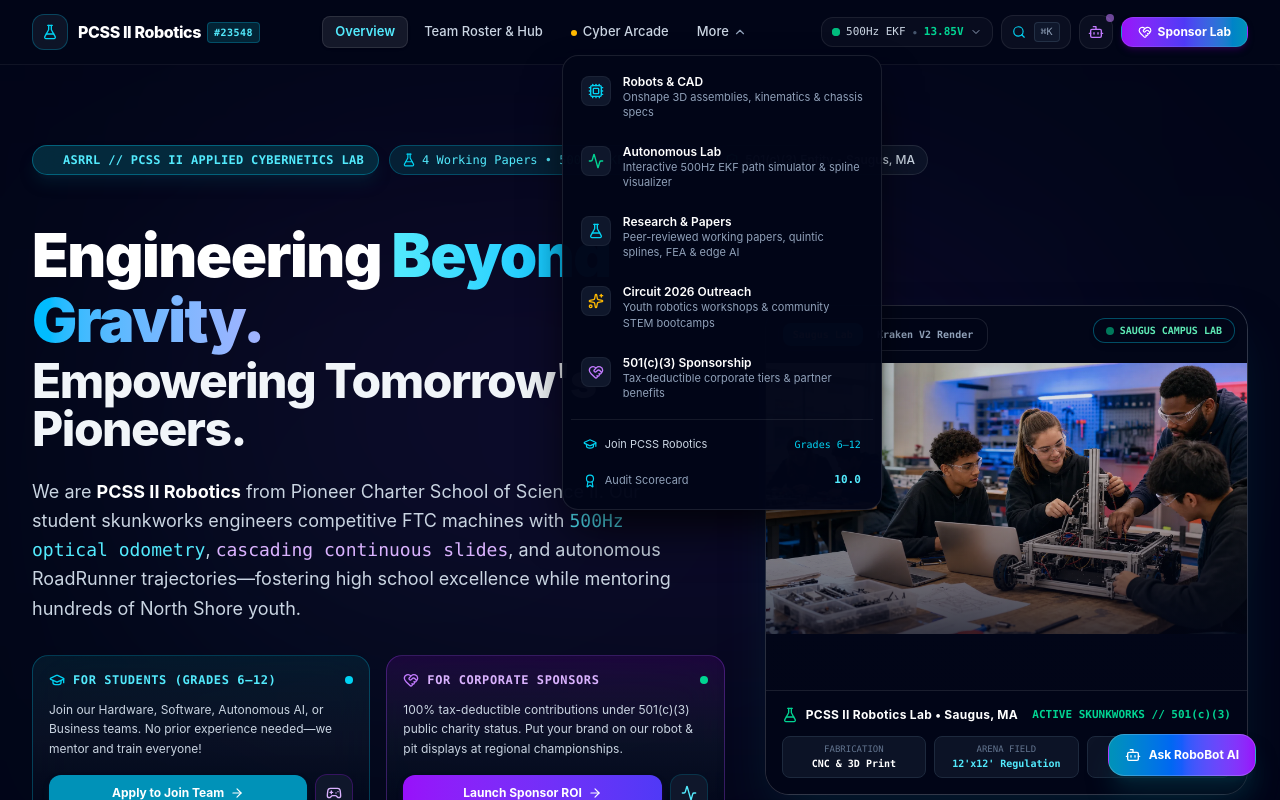
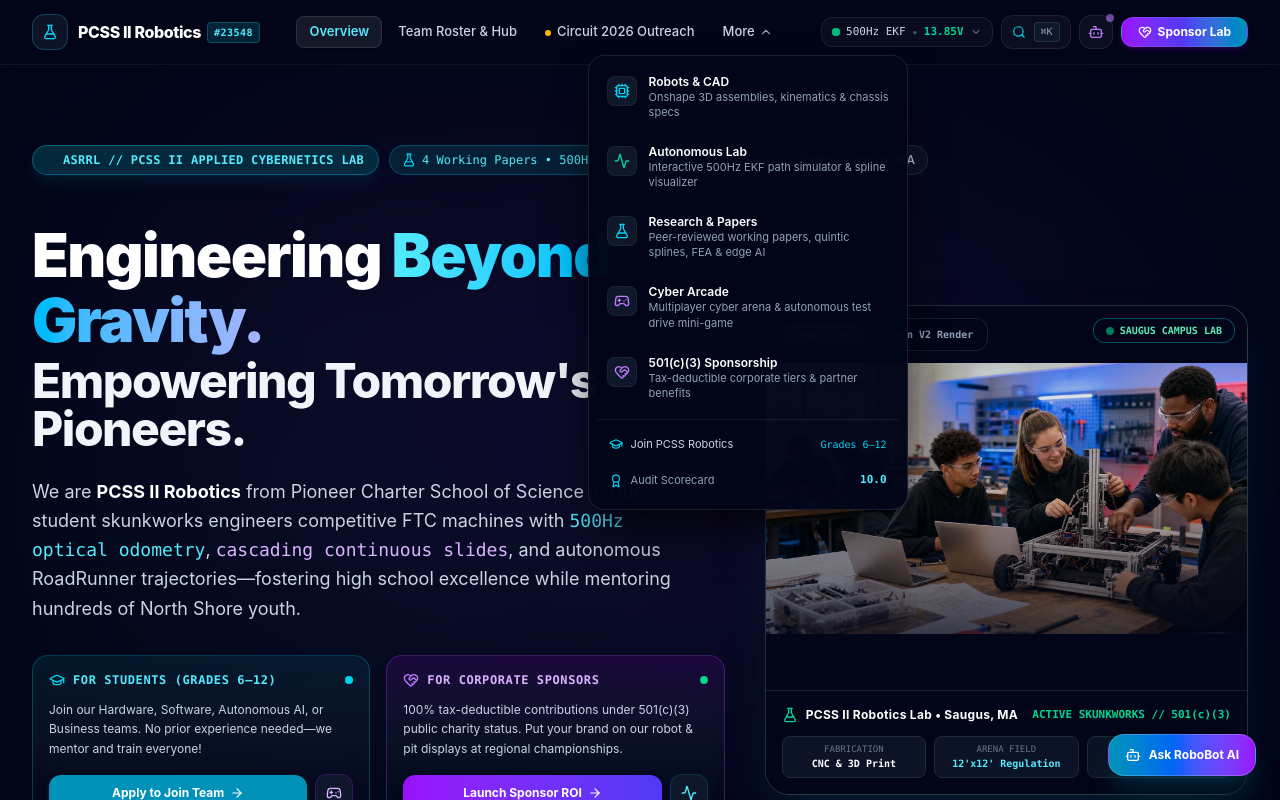
Before and after one commit to aartisr/pcss-robotics, a React (Vite) app: page / in a window 1280 px wide. Both pictures are taken after a click on the button "More". Shown: the top 800 px of the page. Built offline with nearby package versions, Linux system fonts and the light colour scheme.

Commit message:
Switch Cyber Arcade with Circuit 2026 Outreach on primary header navigation

```diff
--- a/src/components/Navigation.tsx
+++ b/src/components/Navigation.tsx
@@ -15,7 +15,8 @@
   FlaskConical,
   ChevronDown,
   CheckCircle2,
-  Cpu
+  Cpu,
+  Gamepad2
 } from 'lucide-react';
 
 interface NavigationProps {
@@ -107,7 +108,7 @@
   const primaryNavItems: { id: NavSection; label: string; shortLabel: string; highlight?: boolean }[] = [
     { id: 'home', label: 'Overview', shortLabel: 'Overview' },
     { id: 'team', label: 'Team Roster & Hub', shortLabel: 'Team & Hub' },
-    { id: 'arcade', label: 'Cyber Arcade', shortLabel: 'Arcade', highlight: true }
+    { id: 'outreach', label: 'Circuit 2026 Outreach', shortLabel: 'Circuit 2026', highlight: true }
   ];
 
   // Secondary sections accessible via More dropdown
@@ -136,10 +137,10 @@
       icon: <FlaskConical className="w-4 h-4 text-cyan-400" />
     },
     {
-      id: 'outreach',
-      label: 'Circuit 2026 Outreach',
-      desc: 'Youth robotics workshops & community STEM bootcamps',
-      icon: <Sparkles className="w-4 h-4 text-amber-400" />
+      id: 'arcade',
+      label: 'Cyber Arcade',
+      desc: 'Multiplayer cyber arena & autonomous test drive mini-game',
+      icon: <Gamepad2 className="w-4 h-4 text-purple-400" />
     },
     {
       id: 'sponsors',
@@ -171,7 +172,7 @@
     'robots',
     'simulator',
     'research',
-    'outreach',
+    'arcade',
     'sponsors'
   ].includes(activeSection);
 
```
